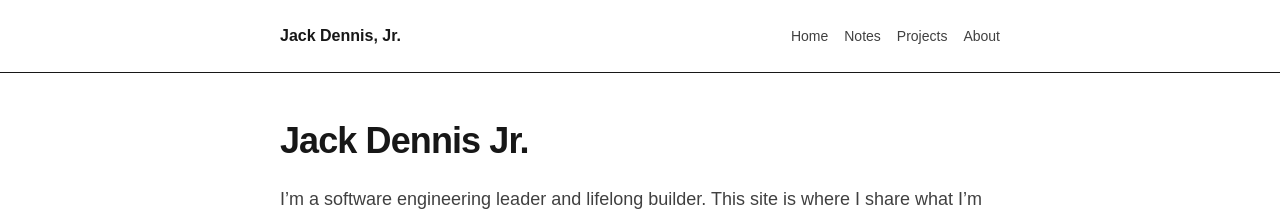
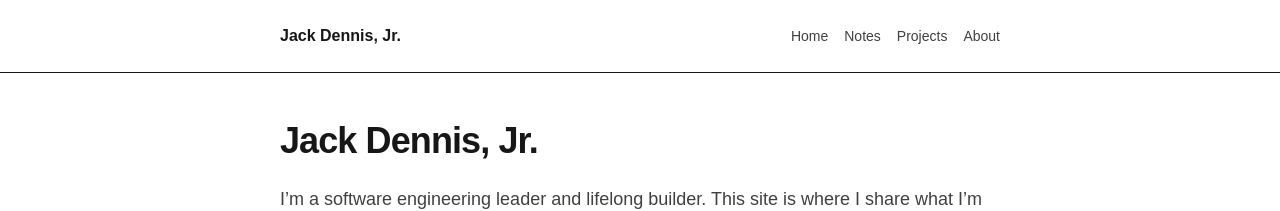
Before and after one commit to jack-kc/jackdennisjr-site, a Next.js app: page / in a window 1280 px wide. Shown: the top 211 px of the page. Built offline with nearby package versions, Linux system fonts and the light colour scheme.

Commit message:
Fix typo in name

```diff
--- a/app/page.tsx
+++ b/app/page.tsx
@@ -1,7 +1,7 @@
 export default function Home() {
   return (
     <>
-      <h1 className="text-4xl font-semibold tracking-tight">Jack Dennis Jr.</h1>
+      <h1 className="text-4xl font-semibold tracking-tight">Jack Dennis, Jr.</h1>
 
       <p className="mt-6 text-lg leading-7 text-neutral-700">
         I’m a software engineering leader and lifelong builder. This site is where I share what I’m learning,
```
